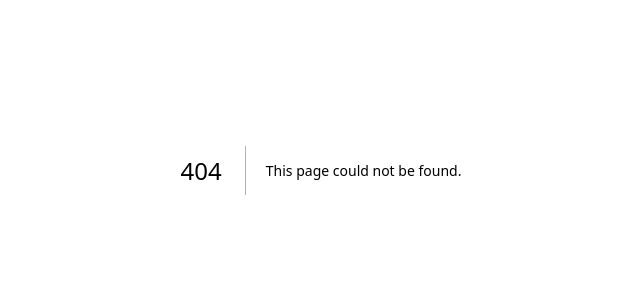
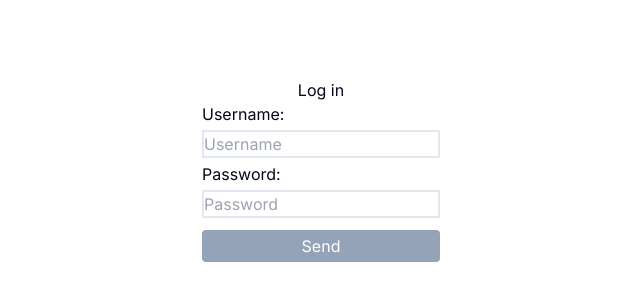
Before and after one commit to Supernovaxxx/ovni-web-app, a Next.js app: page /login in a window 1280 px wide. Before the commit this address had no page. Shown: the part 230-530 px from the top of the page, without its empty margins (319-959 px from the left). Built offline with nearby package versions, Linux system fonts and the light colour scheme.

Commit message:
feat: create login page component

```diff
--- /dev/null
+++ b/app/login/page.tsx
@@ -0,0 +1,27 @@
+'use client'
+import { useState } from "react";
+
+export default function Page() {
+    const [ username, setUsername ] = useState('');
+    const [ password, setPassword ] = useState('');
+
+    function handleSubmit(e:React.FormEvent) {
+        e.preventDefault();
+        alert('form sent!')
+    }
+
+    return (
+        <div className="flex items-center justify-center flex-col min-h-screen">
+            <h1>Log in</h1>
+            <form className="flex flex-col gap-1" onSubmit={handleSubmit}>
+                <label htmlFor='username'>Username:</label>
+                <input type='text' id='username' placeholder='Username' className="border-slate-200 border-2"
+                    onChange={(e) => setUsername(e.target.value)} />
+                <label>Password:</label>
+                <input type='password' placeholder='Password' className="border-slate-200 border-2"
+                    onChange={(e) => setPassword(e.target.value)} />
+                <input type='submit' value='Send' className="bg-slate-400 text-white rounded p-1 mt-2"/>
+            </form>
+        </div>
+    )
+}
```
